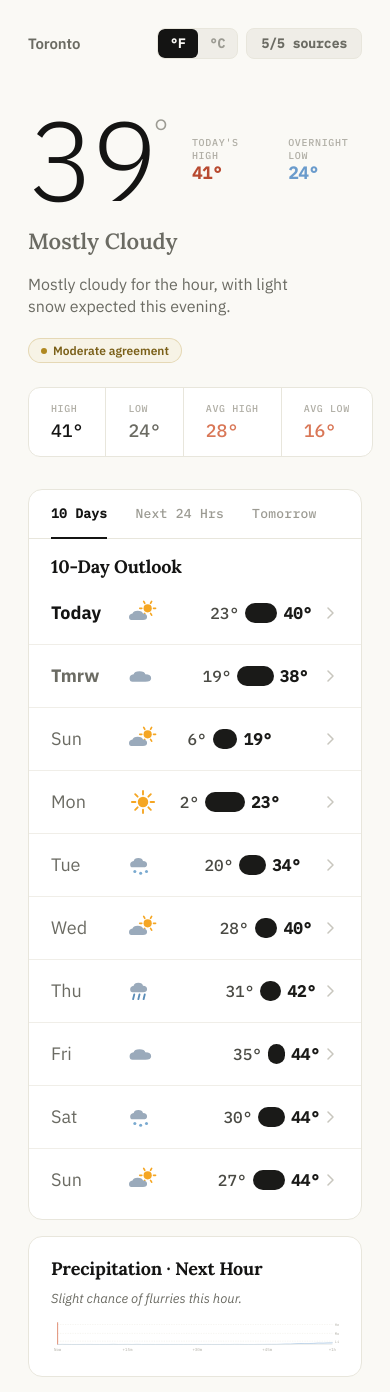
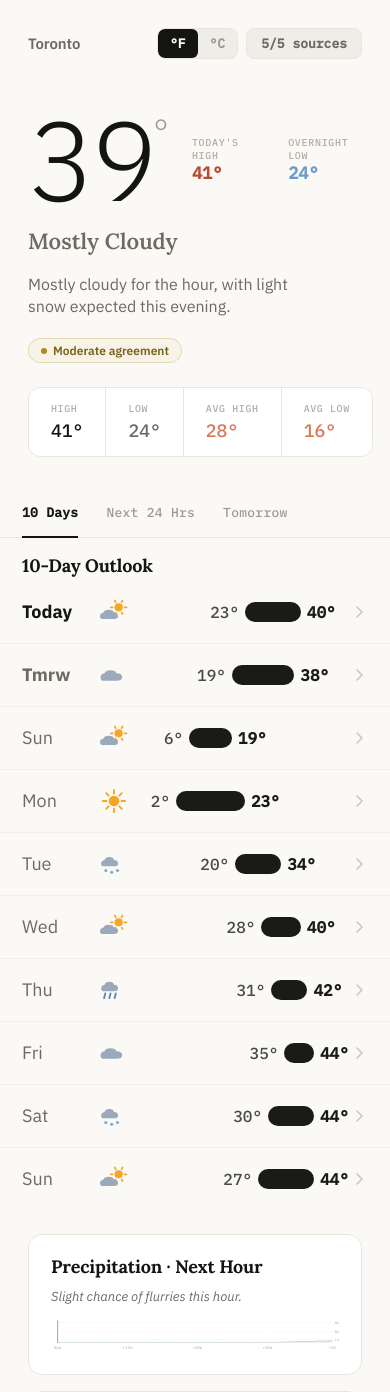
Before and after one commit to noahpan2/weather-forecaster, a React (Vite) app: page / in a window 390 px wide. Shown: the top 1392 px of the page. Built offline with nearby package versions, Linux system fonts and the light colour scheme.

Commit message:
Full-width forecast tabs on mobile — remove card chrome below 480px
Co-Authored-By: Claude Sonnet 4.6 <noreply@anthropic.com>

```diff
--- a/src/components/ForecastTabs.jsx
+++ b/src/components/ForecastTabs.jsx
@@ -14,7 +14,7 @@ export function ForecastTabs({ fdays, unit, sources, currentTime }) {
   const [tab, setTab] = useState('10day');
 
   return (
-    <div className="fu d4 card" style={{ marginBottom: 16, overflow: 'hidden' }}>
+    <div className="fu d4 card forecast-tabs-card" style={{ marginBottom: 16, overflow: 'hidden' }}>
 
       {/* Tab bar */}
       <div style={{ display: 'flex', borderBottom: `1.5px solid ${P.border}`, padding: '0 22px' }}>
--- a/src/index.css
+++ b/src/index.css
@@ -96,6 +96,15 @@ a { color: inherit; }
 
 @media (max-width: 480px) {
   .bar-area { padding: 0 28px 0 32px; }
+
+  .forecast-tabs-card {
+    background: transparent;
+    border: none;
+    border-radius: 0;
+    overflow: visible;
+    margin-left: -28px;
+    margin-right: -28px;
+  }
 }
 
 /* Detail grid */
```
